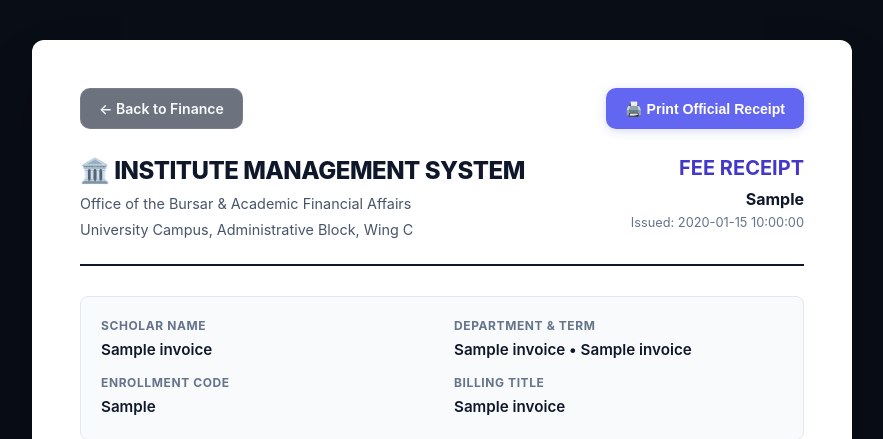
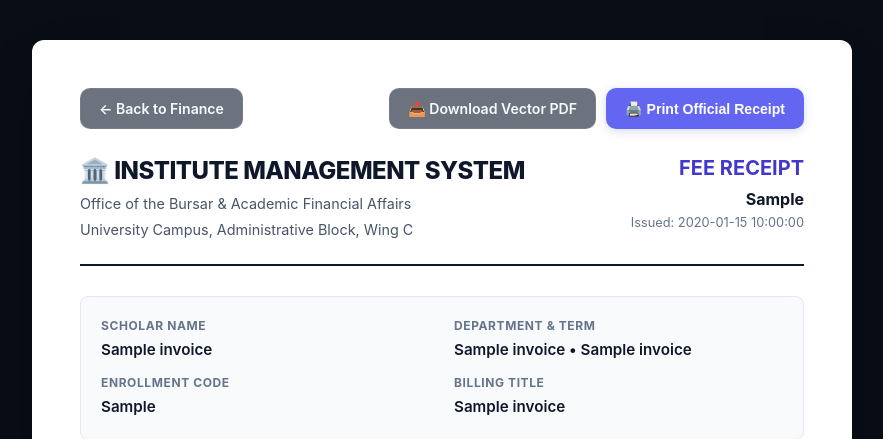
Before and after one commit to AadityaBhuree/Institute-Management-System, a Python web app: template templates/print_receipt.html in a window 1280 px wide. Shown: the top 439 px of the page, without its empty margins (198-1081 px from the left). Run offline with Jinja, Linux system fonts and the light colour scheme; the template is opened without the code that fills it: most values are stand-ins (such as "Sample title", 1, 10 or a date in 2020).

Commit message:
feat(ui): update printable receipt template

```diff
--- a/templates/print_receipt.html
+++ b/templates/print_receipt.html
@@ -187,7 +187,10 @@
     <!-- Non-printing toolbar -->
     <div class="no-print">
       <a href="/finance" class="btn btn-secondary">← Back to Finance</a>
-      <button onclick="window.print()" class="btn btn-primary">🖨️ Print Official Receipt</button>
+      <div style="display: flex; gap: 10px;">
+        <a href="/api/reports/export/receipt/{{ invoice.id }}/pdf" class="btn btn-secondary" id="btn-download-receipt-pdf">📥 Download Vector PDF</a>
+        <button onclick="window.print()" class="btn btn-primary">🖨️ Print Official Receipt</button>
+      </div>
     </div>
 
     <!-- Official Header -->
```
